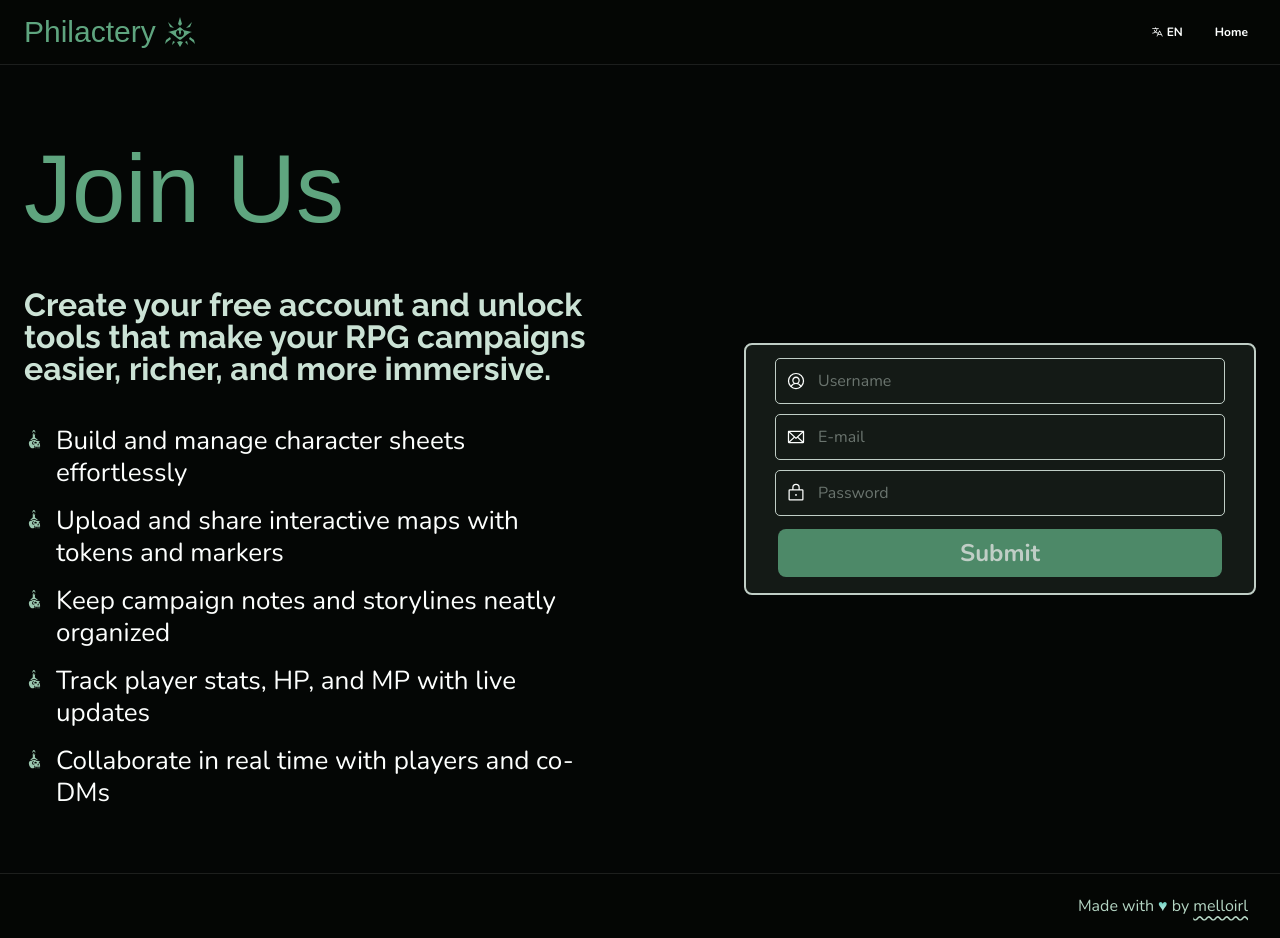
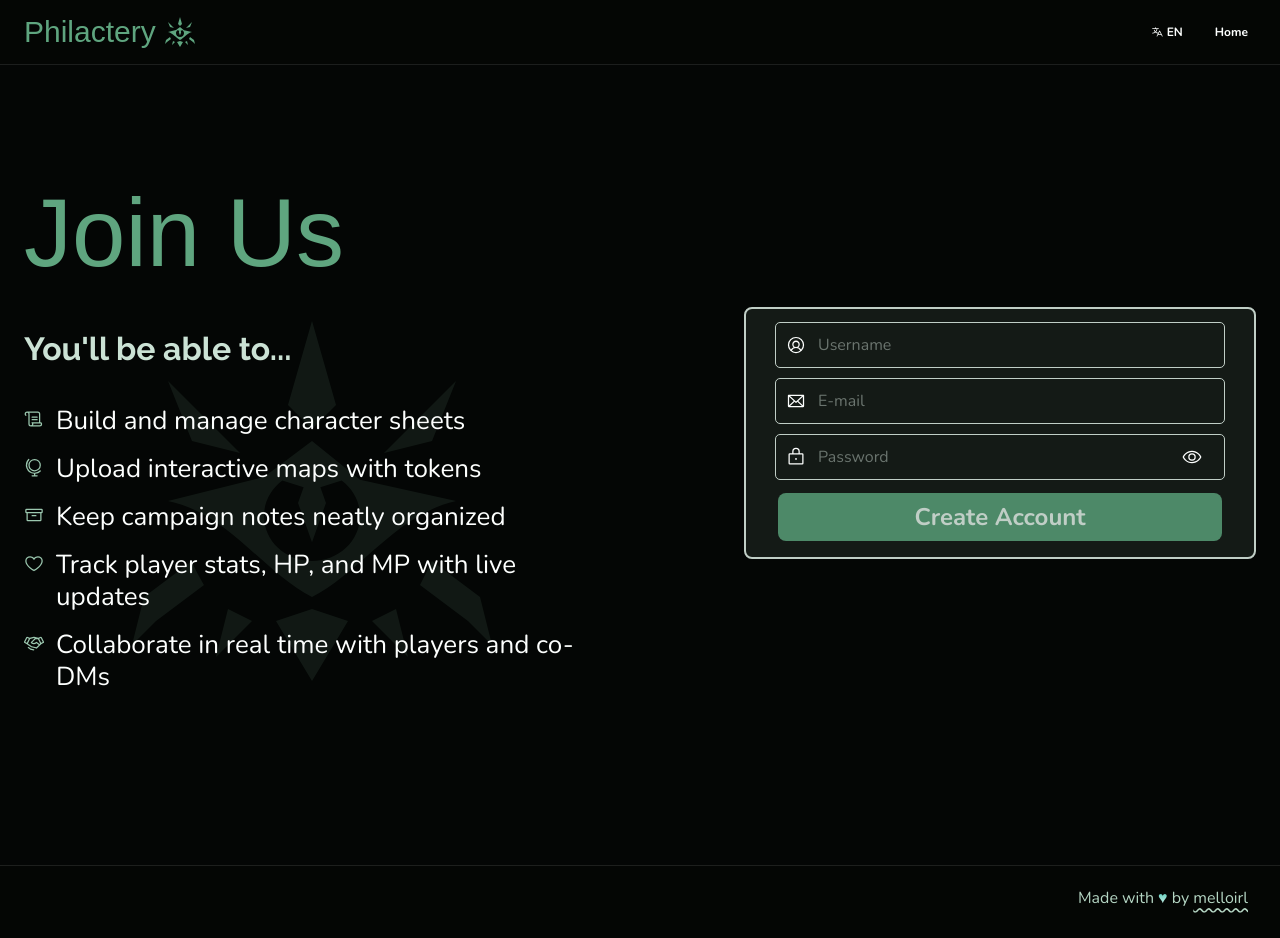
Before and after one commit to melloirl/ttrpg-frontend, a Vue app: page /register in a window 1280 px wide. Built offline with nearby package versions, Linux system fonts and the light colour scheme; no server answers; a web font is replaced by a local one.

Commit message:
feat: further register page polishing

```diff
--- a/src/components/forms/RegisterForm.vue
+++ b/src/components/forms/RegisterForm.vue
@@ -8,9 +8,11 @@
           icon="ph:user-circle" class="text-lich-50 size-5"
         />
       </span>
+      <label class="hidden" for="name">{{ t('form.register.username') }}</label>
       <BaseInput
         id="name"
         v-model="form.name"
+        name="name"
         autocomplete="username"
         class="h-[40px] pl-10" required type="text" :placeholder="t('form.register.username')"
       />
@@ -23,9 +25,11 @@
           icon="ph:envelope" class="text-lich-50 size-5"
         />
       </span>
+      <label class="hidden" for="email">{{ t('form.register.email') }}</label>
       <BaseInput
         id="email"
         v-model="form.email"
+        name="email"
         autocomplete="email"
         class="h-[40px] pl-10" required type="email" :placeholder="t('form.register.email')"
       />
@@ -38,33 +42,50 @@
           icon="ph:lock" class="text-lich-50 size-5"
         />
       </span>
+      <label class="hidden" for="password">{{ t('form.register.password') }}</label>
       <BaseInput
         id="password"
         v-model="form.password"
+        name="password"
         autocomplete="new-password"
-        class="h-[40px] pl-10" required type="password" :placeholder="t('form.register.password')"
+        class="h-[40px] pl-10" required :type="showPassword ? 'text' : 'password'" :placeholder="t('form.register.password')"
       />
+      <span
+        class="absolute inset-y-0 end-0 flex items-center justify-center px-2"
+      >
+        <Btn :variant="BTN_VARIANT.TRANSPARENT" type="button" @click="showPassword = !showPassword">
+          <Icon
+            :icon="showPasswordIcon" class="text-lich-50 size-5"
+          />
+        </Btn>
+      </span>
     </div>
     <Btn stretch :size="BTN_SIZE.LARGE" :disabled="loading">
-      {{ t('ui.buttons.submit') }}
+      {{ t('ui.buttons.create') }}
     </Btn>
   </Form>
 </template>
 
 <script lang="ts" setup>
 import { Icon } from '@iconify/vue'
-import { ref } from 'vue'
+import { computed, ref } from 'vue'
 import { useI18n } from 'vue-i18n'
 import BaseInput from '@/components/ui/BaseInput.vue'
 import Btn from '@/components/ui/Btn.vue'
 import Form from '@/components/ui/Form.vue'
 import useAuth from '@/composables/useAuth'
-import { BTN_SIZE } from '@/enums/btn'
+import { BTN_SIZE, BTN_VARIANT } from '@/enums/btn'
 
 const { tryRegister, tryLogin } = useAuth()
 const { t } = useI18n()
 
 const loading = ref(false)
+const showPassword = ref(false)
+
+const showPasswordIcon = computed(() => {
+  return `ph:eye${showPassword.value ? '-closed' : ''}`
+})
+
 const form = ref({
   email: '',
   password: '',
--- a/src/components/ui/BaseInput.vue
+++ b/src/components/ui/BaseInput.vue
@@ -21,7 +21,7 @@ const emits = defineEmits<{
   (e: 'update:modelValue', payload: string | number): void
 }>()
 
-const baseClass = 'outline-moss-200 w-full rounded-xs px-2 outline outline-offset-2'
+const baseClass = 'outline-moss-200 w-full rounded-xs px-2 outline outline-offset-2 focus:outline-lich-600 focus:outline-2'
 
 const modelValue = useVModel(props, 'modelValue', emits, {
   passive: true,
--- a/src/lang/en.json
+++ b/src/lang/en.json
@@ -15,11 +15,11 @@
   },
   "join": {
     "title": "Join Us",
-    "subtitle": "Create your free account and unlock tools that make your RPG campaigns easier, richer, and more immersive.",
+    "subtitle": "You'll be able to...",
     "perks": {
-      "character": "Build and manage character sheets effortlessly",
-      "maps": "Upload and share interactive maps with tokens and markers",
-      "notes": "Keep campaign notes and storylines neatly organized",
+      "character": "Build and manage character sheets",
+      "maps": "Upload interactive maps with tokens",
+      "notes": "Keep campaign notes neatly organized",
       "stats": "Track player stats, HP, and MP with live updates",
       "collab": "Collaborate in real time with players and co-DMs"
     }
@@ -42,7 +42,8 @@
       "submit": "Submit",
       "open": "Open",
       "close": "Close",
-      "ok": "Ok"
+      "ok": "Ok",
+      "create": "Create Account"
     }
   }
 }
--- a/src/lang/ptBR.json
+++ b/src/lang/ptBR.json
@@ -15,13 +15,13 @@
   },
   "join": {
     "title": "Junte-se a nós",
-    "subtitle": "Crie sua conta gratuita e desbloqueie ferramentas que tornam suas campanhas de RPG mais fáceis, ricas e imersivas.",
+    "subtitle": "Você poderá...",
     "perks": {
-      "character": "Crie e gerencie fichas de personagem com facilidade",
-      "maps": "Envie e compartilhe mapas interativos com marcadores",
-      "notes": "Organize anotações e enredos da campanha",
-      "stats": "Acompanhe estatísticas dos jogadores, PVs e PMs em tempo real",
-      "collab": "Colabore em tempo real com jogadores e co-mestres"
+      "character": "Criar e gerenciar fichas de personagem",
+      "maps": "Enviar mapas interativos com marcadores",
+      "notes": "Organizar anotações e enredos da campanha",
+      "stats": "Acompanhar estatísticas dos jogadores, PVs e PMs em tempo real",
+      "collab": "Colaborar em tempo real com jogadores e co-mestres"
     }
   },
   "form": {
@@ -42,7 +42,8 @@
       "submit": "Enviar",
       "open": "Abrir",
       "close": "Fechar",
-      "ok": "Ok"
+      "ok": "Ok",
+      "create": "Criar Conta"
     }
   }
 }
--- a/src/router/index.ts
+++ b/src/router/index.ts
@@ -22,6 +22,14 @@ const router = createRouter({
       component: RegisterView,
     },
   ],
+  scrollBehavior(to, from, savedPosition) {
+    if (savedPosition) {
+      return savedPosition
+    }
+    else {
+      return { top: 0 }
+    }
+  },
 })
 
 export default router
--- a/src/views/HomeView.vue
+++ b/src/views/HomeView.vue
@@ -35,7 +35,9 @@
             {{ t('home.description') }}
           </h2>
           <RouterLink :to="{ name: Routes.REGISTER }">
-            <Btn :size="BTN_SIZE.LARGE" class="w-1/3">
+            <Btn
+              :size="BTN_SIZE.LARGE" class="w-1/3"
+            >
               {{ t('home.register') }}
             </Btn>
           </RouterLink>
--- a/src/views/RegisterView.vue
+++ b/src/views/RegisterView.vue
@@ -2,7 +2,7 @@
   <main
     class="
       bg-moss-950 text-lich-50 flex min-h-screen flex-col items-center
-      justify-center px-6 py-16
+      justify-center px-6 pb-16
     "
   >
     <div
@@ -13,10 +13,16 @@
     >
       <aside
         class="
-          flex max-w-xl flex-col gap-6
+          relative flex max-w-xl flex-col gap-6 overflow-hidden
           md:gap-10
         "
       >
+        <IconWarlockEye
+          class="
+            text-lich-600 pointer-events-none absolute bottom-0 left-1/2 size-96
+            -translate-x-1/2 opacity-10
+          "
+        />
         <h1
           class="
             font-wdxl text-lich-700 text-5xl leading-tight
@@ -29,14 +35,14 @@
         <p class="text-h-lg text-lich-300">
           {{ t('join.subtitle') }}
         </p>
-        <ul class="flex flex-col gap-4">
+        <ul class="relative z-10 flex flex-col gap-4">
           <li
             v-for="(item, index) in listItems"
             :key="index"
             class="text-b-xl flex items-start gap-3"
           >
-            <IconCandleSkull class="text-lich-500 mt-1 size-5 shrink-0" />
-            <span>{{ t(item) }}</span>
+            <Icon :icon="item.icon" class="text-lich-500 mt-1 size-5 shrink-0" />
+            <span>{{ t(item.key) }}</span>
           </li>
         </ul>
       </aside>
@@ -46,17 +52,33 @@
 </template>
 
 <script setup lang="ts">
+import { Icon } from '@iconify/vue'
 import { useI18n } from 'vue-i18n'
-import IconCandleSkull from '@/assets/icons/IconCandleSkull.svg'
+import IconWarlockEye from '@/assets/icons/IconWarlockEye.svg'
 import RegisterForm from '@/components/forms/RegisterForm.vue'
 
 const { t } = useI18n()
 
 const listItems = [
-  'join.perks.character',
-  'join.perks.maps',
-  'join.perks.notes',
-  'join.perks.stats',
-  'join.perks.collab',
+  {
+    key: 'join.perks.character',
+    icon: 'ph:scroll',
+  },
+  {
+    key: 'join.perks.maps',
+    icon: 'ph:globe-stand',
+  },
+  {
+    key: 'join.perks.notes',
+    icon: 'ph:archive',
+  },
+  {
+    key: 'join.perks.stats',
+    icon: 'ph:heart',
+  },
+  {
+    key: 'join.perks.collab',
+    icon: 'ph:handshake',
+  },
 ]
 </script>
```
